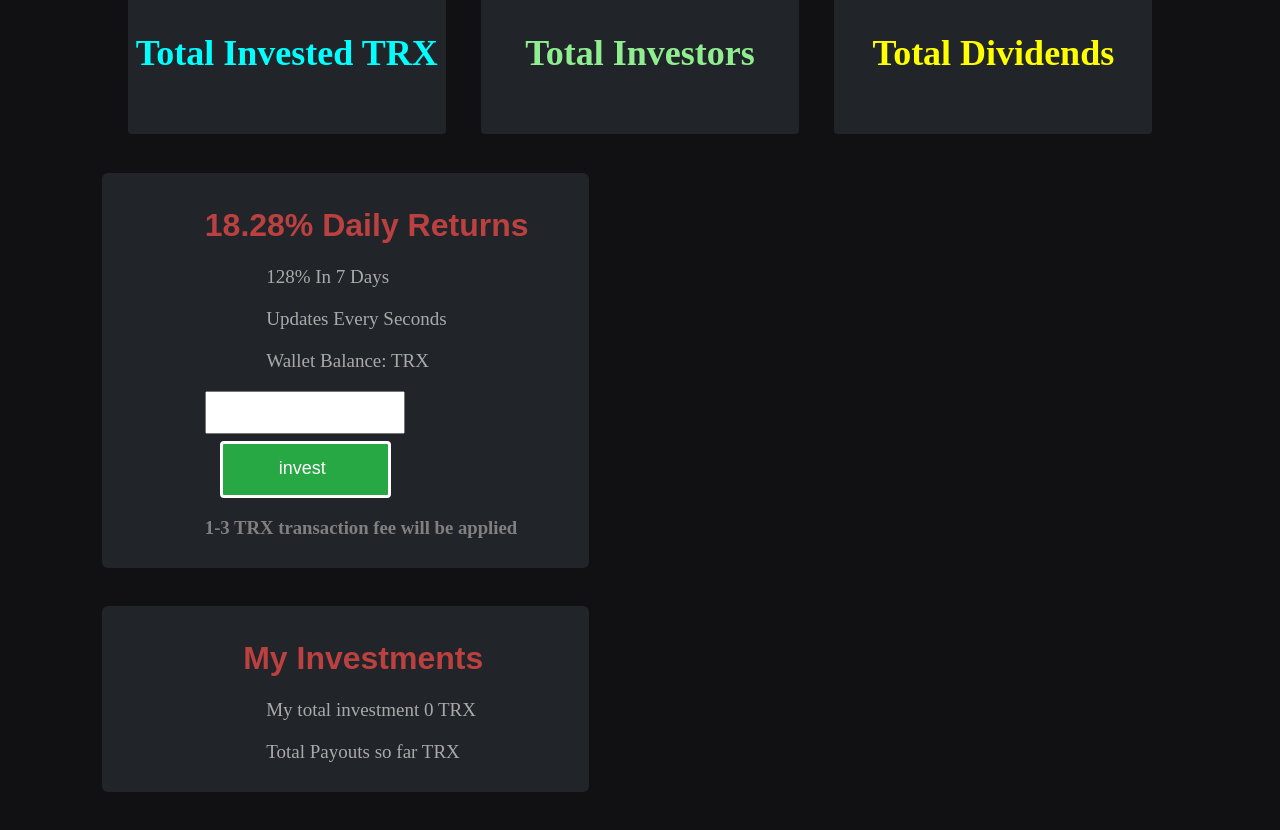
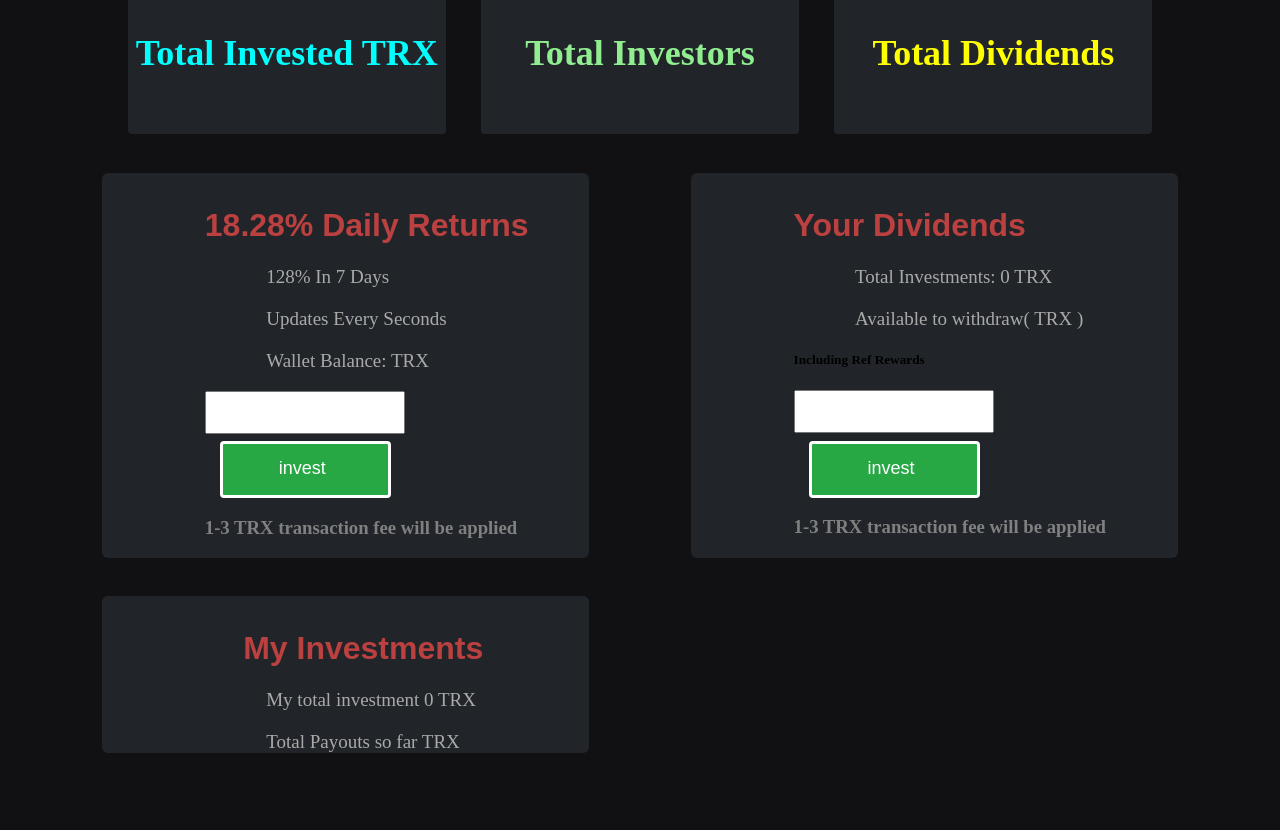
Before and after one commit to ali-203/myapp, a React (Create React App) app: page / in a window 1280 px wide. Shown: the part 1540-2370 px from the top of the page. Built offline with nearby package versions, Linux system fonts and the light colour scheme.

Commit message:
updated css

```diff
--- a/src/App.css
+++ b/src/App.css
@@ -173,6 +173,7 @@ body{
 }
 
 .forth_div {
+
   border-radius: 6px;
   padding-top: 1%;
   margin-top: 3%;
@@ -223,11 +224,11 @@ background-color:#28a745;
   color: gray;
 }
 
-
-.daily_return{
-padding-bottom: 10px
-}
-
 .invest {
   margin-left: 10%;
 }
+
+
+.center_towdiv {
+  display: flex;
+}
--- a/src/App.js
+++ b/src/App.js
@@ -66,6 +66,7 @@ function App() {
                     </div>
 
                 </div>
+                <div className="center_towdiv">
                 <div className="forth_div">
                 <div className="daily_return">
 
@@ -82,8 +83,26 @@ function App() {
                 <h3>1-3 TRX transaction fee will be applied</h3>
                 </div>
             </div>
+            </div>
+            <div className="forth_div">
+                <div className="daily_return">
 
+            <h1>Your Dividends</h1>
+            <p>Total Investments: 0 TRX</p>
+            <p>Available to withdraw( TRX )</p>
+            <h5>Including Ref Rewards</h5>
+            <input type="text"></input>
+
+            <div className="forth-button">
+                <button>invest</button>
+                </div>
+                <div className="transaction">
+                <h3>1-3 TRX transaction fee will be applied</h3>
+                </div>
             </div>
+            </div>
+            </div>
+
             <div className="forth_div">
                 <div className="daily_return">
                <div className="invest">
@@ -91,8 +110,6 @@ function App() {
             </div>
             <p>My total investment 0 TRX</p>
             <p>Total Payouts so far TRX</p>
-
-
 
 
 
```
Also changed, not shown: 1 other file (tests, documents, lock files or other folders).
